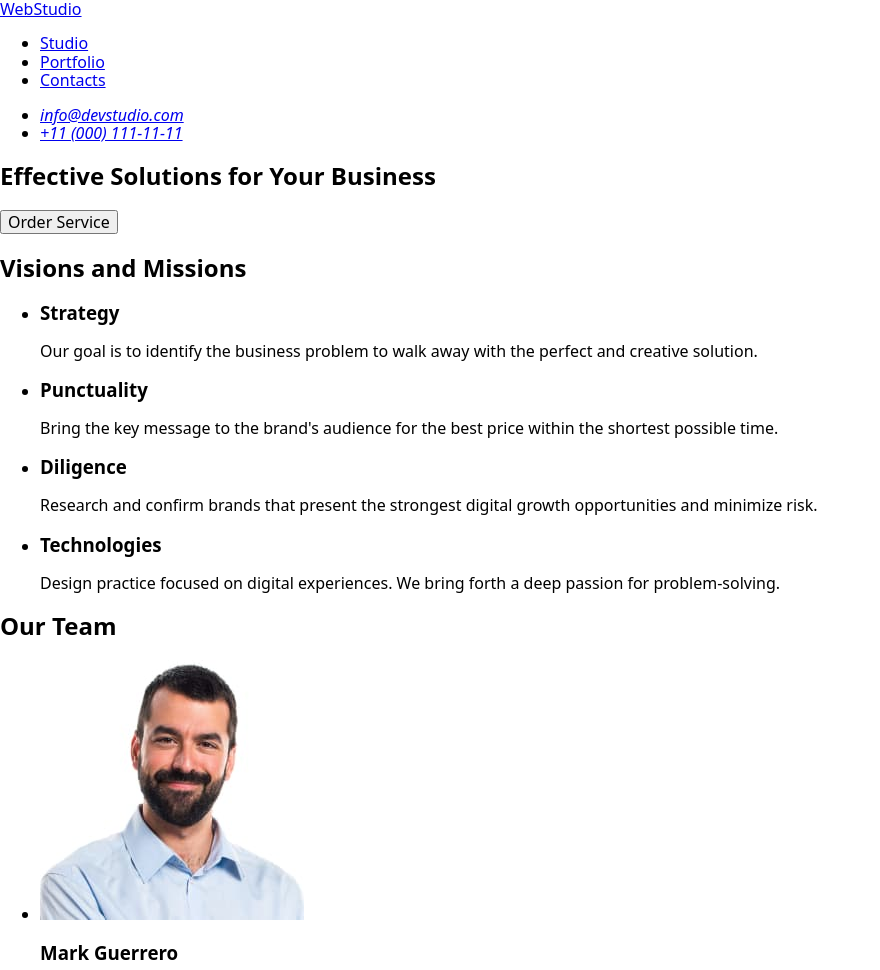
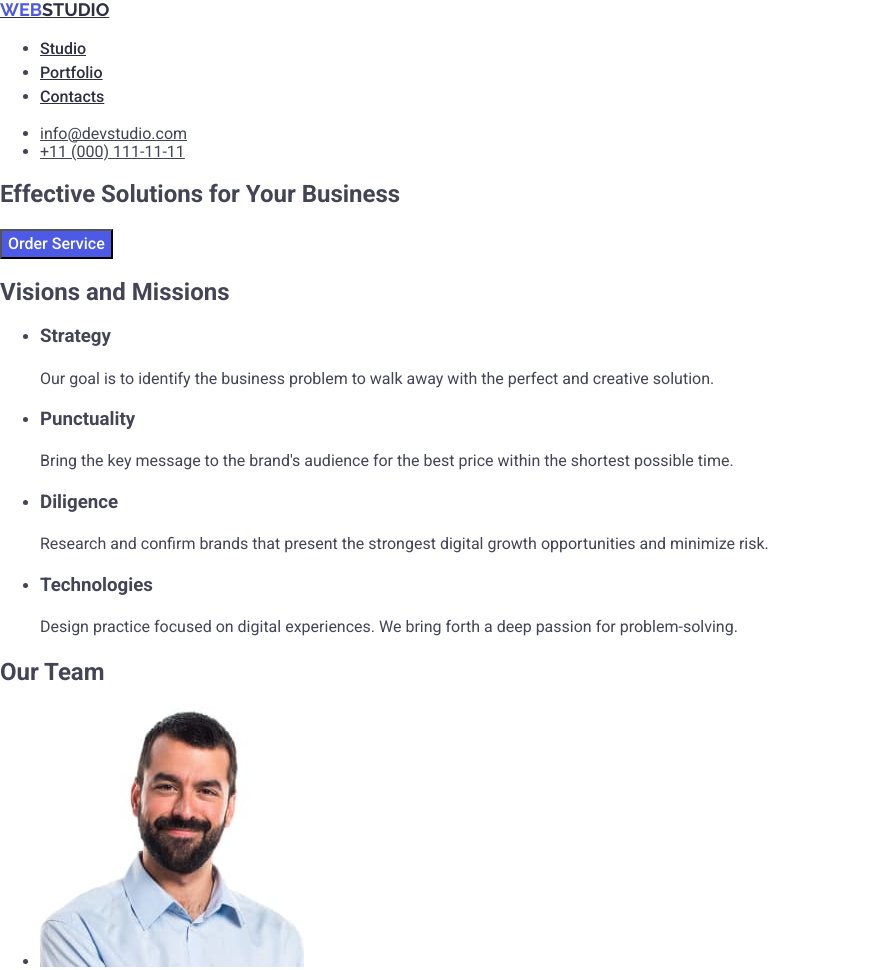
Before and after one commit to ozncncyr/goit-markup-hw-02, a plain HTML site: page index.html in a window 1280 px wide. Shown: the top 970 px of the page, without its empty margins (0-880 px from the left). Drawn offline with nearby package versions, Linux system fonts and the light colour scheme.

Commit message:
first update

```diff
--- a/css/styles.css
+++ b/css/styles.css
@@ -0,0 +1,85 @@
+body{
+    font-family: "Roboto", sans-serif;
+    color: #434455;
+    background-color: #ffffff;
+}
+.header-logo{
+    font-family: Raleway;
+    font-size: 18px;
+    font-weight: 700;
+    line-height: 1,17;
+    letter-spacing: 3%;
+    text-transform: uppercase;
+    color:#2E2F42;
+}
+.header-logo .header-logo-span{
+    color: #4D5AE5;
+
+}
+.nav-list .link {
+    font-weight: 500;
+    font-size: 16px;
+    line-height: 1.5;
+    letter-spacing: 2%;
+    color: #2e2f42;
+}
+.nav-list .link:hover,
+.nav-list .link:focus {
+    color: #404bbf;
+}
+.header-contact{
+    font-style: normal;
+}
+.header-contact .link{
+    color: #434455;
+}
+.header-contact .link:hover,
+.header-contact .link:focus{
+    color: #404BBF;
+}
+.section-one {}
+
+.section-one-title {}
+.section-one-button{
+    font-family: "Roboto", sans-serif;
+    font-weight: 500;
+    color: #ffffff;
+    background-color:#4D5AE5;
+    line-height: 1.5;
+    letter-spacing: 4%;
+    cursor: pointer;
+}
+.section-one-button:hover,
+.section-one-button:focus {
+    background-color: #404bbf;
+}
+.section-two .text{
+    font-size: 16px;
+    line-height: 1.5;
+    letter-spacing: 2%;
+    color: #434455;
+}
+.section-three .text {
+    font-size: 16px;
+    line-height: 1.5;
+    letter-spacing: 2%;
+    color: #434455;
+}
+.section-four .text {
+    font-size: 16px;
+    line-height: 1.5;
+    letter-spacing: 2%;
+    color: #434455;
+}
+.footer-logo{
+    font-family: Raleway;
+    font-size: 18px;
+    font-weight: 700;
+    line-height: 1, 17;
+    letter-spacing: 3%;
+    text-transform: uppercase;
+    color: #2E2F42;
+}
+.footer-logo .footer-logo-span{
+    color: #4D5AE5;
+}
--- a/index.html
+++ b/index.html
@@ -3,7 +3,6 @@
   <head>
     <meta charset="UTF-8" />
     <meta name="viewport" content="width=device-width, initial-scale=1.0" />
-    <title>GoIT Homework #02</title>
     <link
       rel="stylesheet"
       href="https://cdnjs.cloudflare.com/ajax/libs/modern-normalize/3.0.1/modern-normalize.min.css"
@@ -11,12 +10,21 @@
       crossorigin="anonymous"
       referrerpolicy="no-referrer"
     />
+    <link rel="preconnect" href="https://fonts.googleapis.com" />
+    <link rel="preconnect" href="https://fonts.gstatic.com" crossorigin />
+    <link
+      href="https://fonts.googleapis.com/css2?family=Raleway:ital,wght@0,100..900;1,100..900&family=Roboto:ital,wght@0,100;0,300;0,400;0,500;0,700;0,900;1,100;1,300;1,400;1,500;1,700;1,900&display=swap"
+      rel="stylesheet"
+    />
     <link rel="stylesheet" href="./css/styles.css" />
+    <title>GoIT Homework #02</title>
   </head>
   <body>
     <header class="header">
       <nav class="header-nav">
-        <a class="nav-logo" href="./index.html">WebStudio</a>
+        <a class="header-logo" href="./index.html"
+          ><span class="header-logo-span">Web</span>Studio</a
+        >
         <ul class="nav-list">
           <li class="nav-list"><a class="link" href="#">Studio</a></li>
           <li class="nav-list"><a class="link" href="#">Portfolio</a></li>
@@ -25,13 +33,13 @@
       </nav>
       <address class="header-contact">
         <ul class="contact-list">
-          <li class="nav-list">
+          <li class="contact-list-item">
             <a class="link" href="mailto:info@devstudio.com"
               >info@devstudio.com</a
             >
           </li>
-          <li class="nav-list">
-            <a href="tel:+110001111111">+11 (000) 111-11-11</a>
+          <li class="contact-list-item">
+            <a class="link" href="tel:+110001111111">+11 (000) 111-11-11</a>
           </li>
         </ul>
       </address>
@@ -82,12 +90,18 @@
               src="./images/mark-guerrero.jpg"
               alt="Mark Guerrero"
               width="264"
+              height="260"
             />
             <h3 class="team-member-name">Mark Guerrero</h3>
             <p class="text">Product Designer</p>
           </li>
           <li class="list-item">
-            <img src="./images/tom-ford.jpg" alt="Tom Ford" width="264" />
+            <img
+              src="./images/tom-ford.jpg"
+              alt="Tom Ford"
+              width="264"
+              height="260"
+            />
             <h3 class="team-member-name">Tom Ford</h3>
             <p class="text">Frontend Developer</p>
           </li>
@@ -96,6 +110,7 @@
               src="./images/camila-garcia.jpg"
               alt="Camila Garcia"
               width="264"
+              height="260"
             />
             <h3 class="team-member-name">Camila Garcia</h3>
             <p class="text">Marketing</p>
@@ -105,6 +120,7 @@
               src="./images/daniel-wilson.jpg"
               alt="Daniel Wilson"
               width="264"
+              height="260"
             />
             <h3 class="team-member-name">Daniel Wilson</h3>
             <p class="text">UI Designer</p>
@@ -178,7 +194,9 @@
       </section>
     </main>
     <footer class="footer">
-      <a class="footer-logo" href="./index.html">WebStudio</a>
+      <a class="footer-logo" href="./index.html"
+        ><span class="footer-logo-span">Web</span>Studio</a
+      >
       <p class="text">
         Increase the flow of customers and sales for your business with digital
         marketing & growth solutions.
```
Also changed, not shown: images/our-p-1.jpg, images/our-p-2.jpg, images/our-p-3.jpg, images/our-p-4.jpg, images/our-p-5.jpg, images/our-p-6.jpg.
